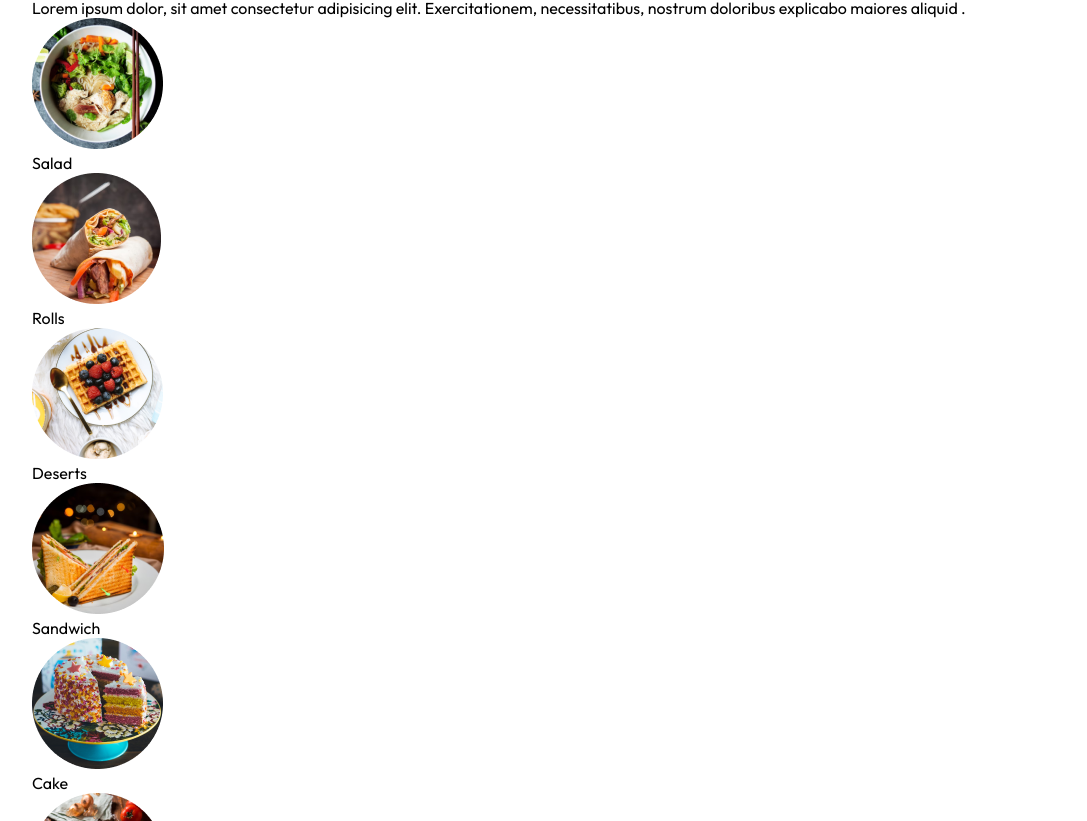
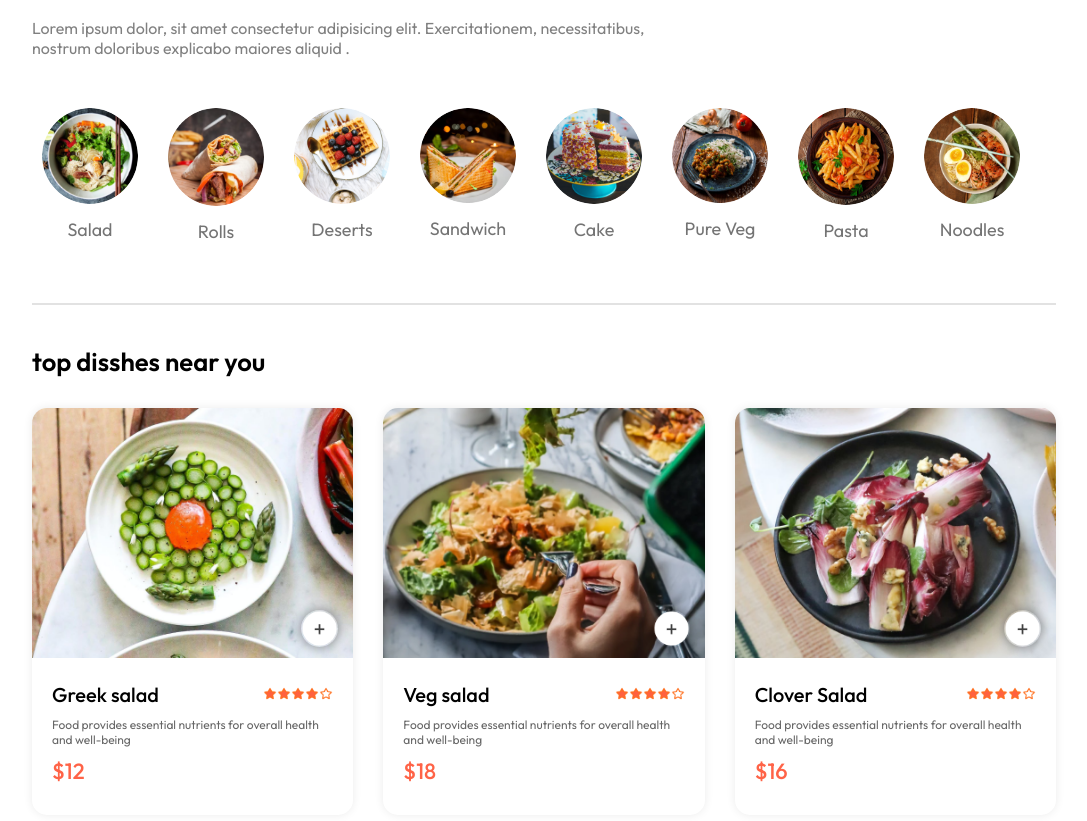
Before and after one commit to DhvaniBhesaniya/food-ordering, a React (Vite) app in the folder frontend/: page / in a window 1280 px wide. Shown: the part 619-1440 px from the top of the page, without its empty margins (96-1183 px from the left). Built offline with nearby package versions, Linux system fonts and the light colour scheme.

Commit message:
"Updated ExploreMenu component with new styles and functionality, added category state to Home component, and wrapped App with StoreContextProvider."

```diff
--- a/frontend/src/components/ExploreMenu/ExploreMenu.css
+++ b/frontend/src/components/ExploreMenu/ExploreMenu.css
@@ -1,5 +1,73 @@
-.explore-menu{
+.explore-menu {
     display: flex;
     flex-direction: column;
+    gap: 20px;
+  }
+  .explore-menu h1 {
+    color: #262626;
+    font-weight: 500;
+  }
+  .explore-menu-text {
+    max-width: 60%;
+    color: #808080;
+  }
+  .explore-menu-list {
+    display: flex;
+    flex-wrap: nowrap;
+    justify-content: flex-start;
+    gap: 30px;
+    text-align: center;
+    margin: 20px 0;
+    overflow-x: auto;
+    overflow-y: hidden;
+    padding: 10px;
+    white-space: nowrap;
+  }
+  .explore-menu-list::-webkit-scrollbar {
+    height: 10px;
+    width: 10px;
+    background-color: #f5f5f5;
+  }
+  .explore-menu-list::-webkit-scrollbar-thumb {
+    background-color: #ccc;
+    border-radius: 10px;
+  }
+  .explore-menu-list::-webkit-scrollbar-track {
+    background-color: #f5f5f5;
+    border-radius: 10px;
+  }
+  .explore-menu-list-item img {
+    width: 7.5vw;
+    min-width: 80px;
+    cursor: pointer;
+    border-radius: 50%;
+    transition: 0.2s;
+  }
+  .explore-menu-list-item p {
+    margin-top: 10px;
+    color: #747474;
+    font-size: max(1.4vw, 16px);
+    cursor: pointer;
+  }
+  .explore-menu hr {
+    margin: 10px 0px;
+    height: 2px;
+    background-color: #e2e2e2;
+    border: none;
+  }
+  .explore-menu-list-item .active {
+    border: 4px solid tomato;
+    padding: 2px;
+  }
 
-}
+  @media only screen and (max-width: 768px) {
+    .explore-menu-list {
+      flex-direction: row;
+      overflow-x: auto;
+      overflow-y: hidden;
+      white-space: nowrap;
+    }
+    .explore-menu-list-item {
+      flex: 0 0 auto;
+    }
+  }
--- a/frontend/src/components/ExploreMenu/ExploreMenu.jsx
+++ b/frontend/src/components/ExploreMenu/ExploreMenu.jsx
@@ -2,7 +2,7 @@
 import "./ExploreMenu.css";
 import { menu_list } from "../../assets/frontend_assets/assets";
 
-const ExploreMenu = () => {
+const ExploreMenu = ({category,setCategory }) => {
   return (
     <div className="explore-menu" id="explore-menu">
       <h1>Explore Our Menu</h1>
@@ -14,13 +14,14 @@
       <div className="explore-menu-list">
         {menu_list.map((item, index) => {
           return (
-            <div key={index} className="explore-menu-list-item">
-              <img src={item.menu_image} alt="" />
+            <div onClick={()=> setCategory(prev =>prev === item.menu_name? "All":item.menu_name)} key={index} className="explore-menu-list-item">
+              <img className={category === item.menu_name?"active":""} src={item.menu_image} alt="" />
               <p>{item.menu_name}</p>
             </div>
           );
         })}
       </div>
+      <hr/>
     </div>
   );
 };
--- /dev/null
+++ b/frontend/src/components/FoodDisplay/FoodDisplay.css
@@ -0,0 +1,16 @@
+.food-display{
+    margin-top: 30px;
+}
+.food-display h2{
+    font-size: max(2vw,24px);
+    font-weight: 600;
+
+}
+
+.food-display-list{
+    display: grid;
+    grid-template-columns: repeat(auto-fill,minmax(240px,1fr));
+    margin-top: 30px;
+    gap: 30px;
+    row-gap: 50px;
+}
--- /dev/null
+++ b/frontend/src/components/FoodDisplay/FoodDisplay.jsx
@@ -0,0 +1,22 @@
+import React, { useContext } from "react";
+import "./FoodDisplay.css";
+import { StoreContext } from "../../context/StoreContext";
+import FoodItem from "../FoodItem/FoodItem";
+
+const FoodDisplay = ({ category }) => {
+  const { food_list } = useContext(StoreContext);
+  return (
+    <div className="food-display" id="food-display">
+      <h2> top disshes near you</h2>
+      <div className="food-display-list">
+        {
+            food_list.map((item,index) =>{
+                return <FoodItem key={index} id={item._id} name={item.name} description={item.description} price={item.price}  image={item.image}/>
+            })
+        }
+      </div>
+    </div>
+  );
+};
+
+export default FoodDisplay;
--- /dev/null
+++ b/frontend/src/components/FoodItem/FoodItem.css
@@ -0,0 +1,68 @@
+.food-item{
+    width: 100%;
+    margin: auto;
+    border-radius: 15px;
+    box-shadow: 0px 0px 10px #00000015;
+    transition: 0.3s;
+    animation: fadeIn 3s;
+}
+.food-item-image{
+    width: 100%;
+    border-radius: 15px 15px 0px 0px;
+}
+.food-item-info{
+    padding: 20px;
+}
+.food-item-name-rating{
+    display: flex;
+    justify-content: space-between;
+    align-items: center;
+    margin-bottom: 10px;
+}
+.food-item-name-rating p{
+    font-size: 20px;
+    font-weight: 500;
+}
+.food-item-name-rating img{
+    width: 70px;
+}
+.food-item-desc{
+ color: #676767;
+ font-size: 12px;
+}
+.food-item-price{
+    color: tomato;
+    font-size: 22px;
+    font-weight: 500;
+    margin: 10px 0px;
+}
+
+
+.food-item-img-container{
+    position: relative;
+}
+.food-item-img-container .add{
+    width: 37px;
+    position: absolute;
+    bottom: 15px;
+    right: 15px;
+    cursor: pointer;
+    border-radius: 50%;
+    box-shadow: 0px 0px 10px 2px rgb(0,0,0,0.3);
+}
+.food-item-counter{
+    position: absolute;
+    bottom: 15px;
+    right: 15px;
+    display: flex;
+    align-items: center;
+    gap: 10px;
+    padding: 6px;
+    border-radius: 50px;
+    background-color: white;
+}
+
+.food-item-counter img{
+width: 30px;
+cursor: pointer;
+}
--- /dev/null
+++ b/frontend/src/components/FoodItem/FoodItem.jsx
@@ -0,0 +1,47 @@
+import React, { useState } from "react";
+import "./FoodItem.css";
+import { assets } from "../../assets/frontend_assets/assets";
+
+const FoodItem = ({ id, name, price, description, image }) => {
+  const [itemCount, setItemCount] = useState(0);
+
+  return (
+    <div className="food-item">
+      <div className="food-item-img-container">
+        <img className="food-item-image" src={image} alt="" />
+        {!itemCount ? (
+          <img
+            className="add"
+            onClick={() => setItemCount((prev) => prev + 1)}
+            src={assets.add_icon_white}
+            alt=""
+          />
+        ) : (
+          <div className="food-item-counter">
+            <img
+              onClick={() => setItemCount((prev) => prev - 1)}
+              src={assets.remove_icon_red}
+              alt=""
+            />
+            <p>{itemCount}</p>
+            <img
+              onClick={() => setItemCount((prev) => prev + 1)}
+              src={assets.add_icon_green}
+              alt=""
+            />
+          </div>
+        )}
+      </div>
+      <div className="food-item-info">
+        <div className="food-item-name-rating">
+          <p>{name}</p>
+          <img src={assets.rating_starts} alt="" />
+        </div>
+        <p className="food-item-desc"> {description}</p>
+        <p className="food-item-price"> ${price}</p>
+      </div>
+    </div>
+  );
+};
+
+export default FoodItem;
--- /dev/null
+++ b/frontend/src/context/StoreContext.jsx
@@ -0,0 +1,27 @@
+import { createContext, useState } from "react";
+import { food_list } from "../assets/frontend_assets/assets";
+
+export const StoreContext = createContext(null);
+const StoreContextProvider = (props) => {
+
+    const [cartItems,setCartItems] = useState({});
+const addtoCart =  (itemId) => {
+    if (!cartItems[itemId]) {
+        setCartItems((prev) => ({...prev,[itemId]:1}))
+    }
+    else{
+        setCartItems((prev) => ({...prev,[itemId]:prev[itemId]+1}))
+    }
+}
+
+  const contextValue = {
+    food_list,
+  };
+  return (
+    <StoreContext.Provider value={contextValue}>
+      {props.children}
+    </StoreContext.Provider>
+  );
+};
+
+export default StoreContextProvider;
--- a/frontend/src/main.jsx
+++ b/frontend/src/main.jsx
@@ -3,10 +3,16 @@
 import App from './App.jsx'
 import './index.css'
 import { BrowserRouter } from 'react-router-dom'
+import StoreContextProvider from './context/StoreContext.jsx'
 
 ReactDOM.createRoot(document.getElementById('root')).render(
  <BrowserRouter>
+
+ <StoreContextProvider>
+
     <App />
+
+ </StoreContextProvider>
 
  </BrowserRouter>
 
--- a/frontend/src/pages/Home/Home.jsx
+++ b/frontend/src/pages/Home/Home.jsx
@@ -1,13 +1,17 @@
-import React from "react";
+import React, { useState } from "react";
 import "./Home.css";
 import Header from "../../components/Header/Header";
 import ExploreMenu from "../../components/ExploreMenu/ExploreMenu";
+import FoodDisplay from "../../components/FoodDisplay/FoodDisplay";
 
 const Home = () => {
+const [category,setCategory] = useState("All");
+
   return (
     <div>
       <Header />
-      <ExploreMenu />
+      <ExploreMenu category={category} setCategory={setCategory} />
+      <FoodDisplay/>
     </div>
   );
 };
```
